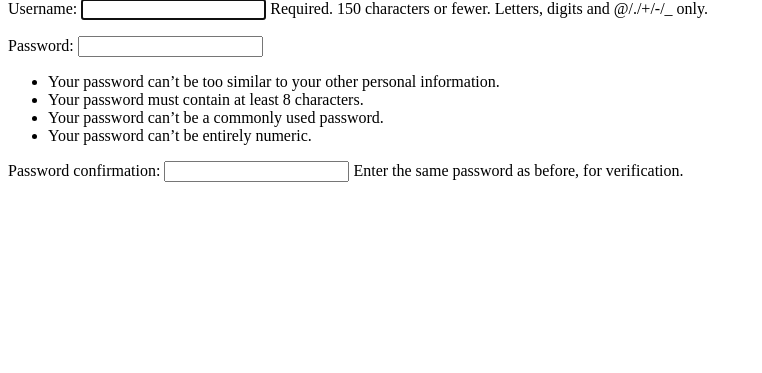
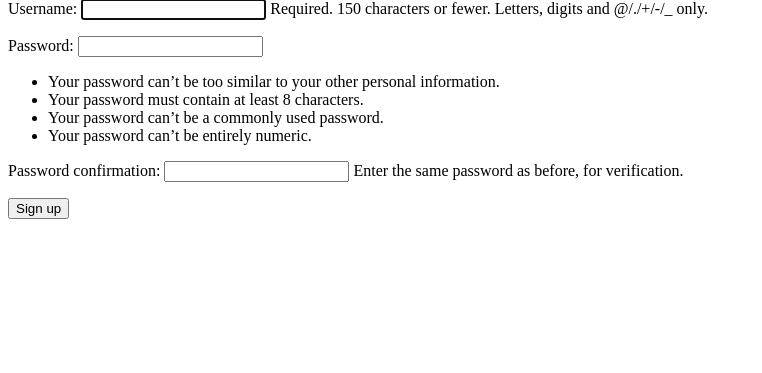
Before and after one commit to thunderboyk/noteswebsite, a Django app: page /signup/ in a window 1280 px wide. Shown: the part 67-440 px from the top of the page, without its empty margins (0-762 px from the left). Run offline with Django 5.2, Linux system fonts and the light colour scheme.

Commit message:
Add files via upload

```diff
--- a/toodoo/todo/templates/todo/signupuser.html
+++ b/toodoo/todo/templates/todo/signupuser.html
@@ -1,4 +1,7 @@
 <h1>Sign up </h2>
 
-
+<form methord="POST">
+	{% csrf_token %}
 {{ form.as_p }}
+<button type="submit">Sign up</button>
+</form>
```
